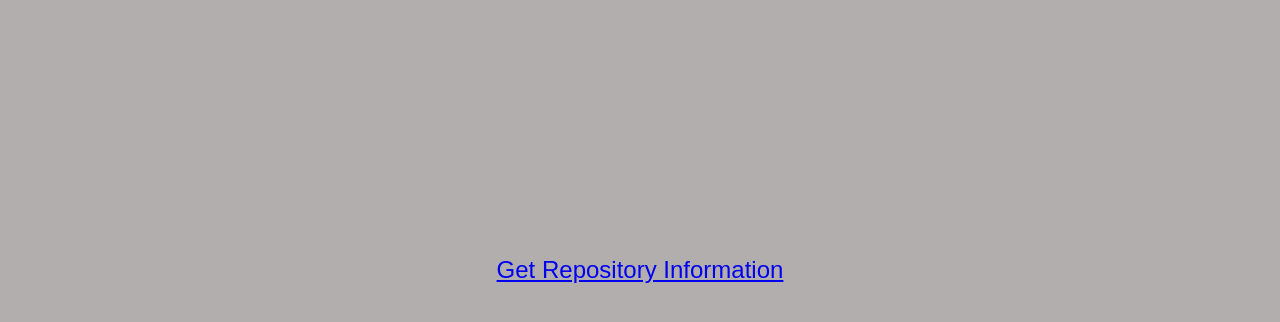
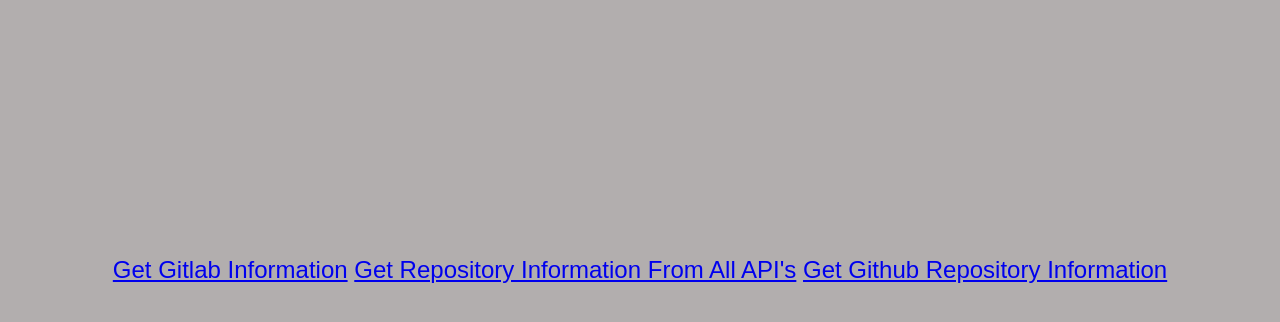
Before and after one commit to devdesli/repo-info, a Flask app: page / in a window 1280 px wide. Shown: the top 322 px of the page. Run offline with Flask 3, Linux system fonts and the light colour scheme.

Commit message:
Changed Index.html

```diff
--- a/frontend/templates/html/index.html
+++ b/frontend/templates/html/index.html
@@ -11,7 +11,9 @@
   </head>
   <body>
     <div class="links">
-      <a href="/getinfo">Get Repository Information</a>
+      <a href="/getgitlabinfo">Get Gitlab Information</a>
+      <a href="/getinfo">Get Repository Information From All API's</a>
+      <a href="/getgithubinfo">Get Github Repository Information</a>
     </div>
   </body>
 </html>
```
